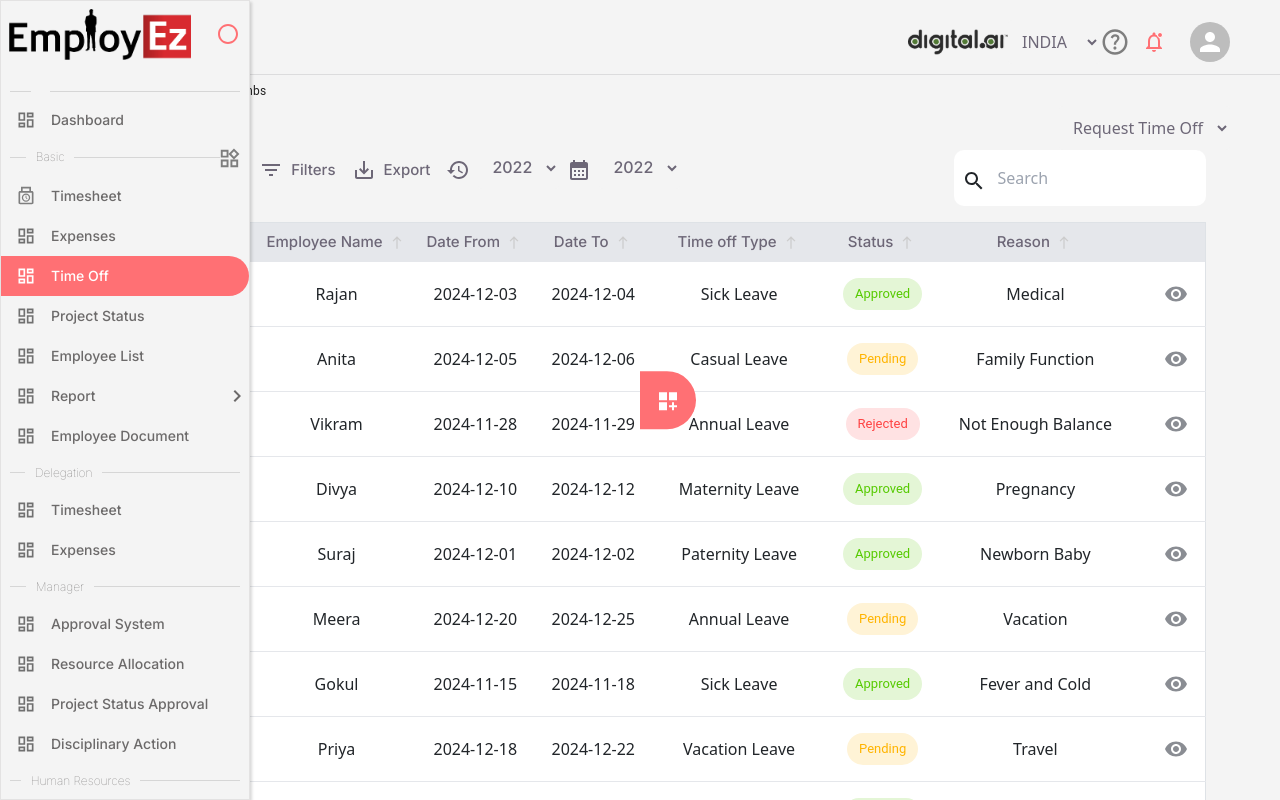
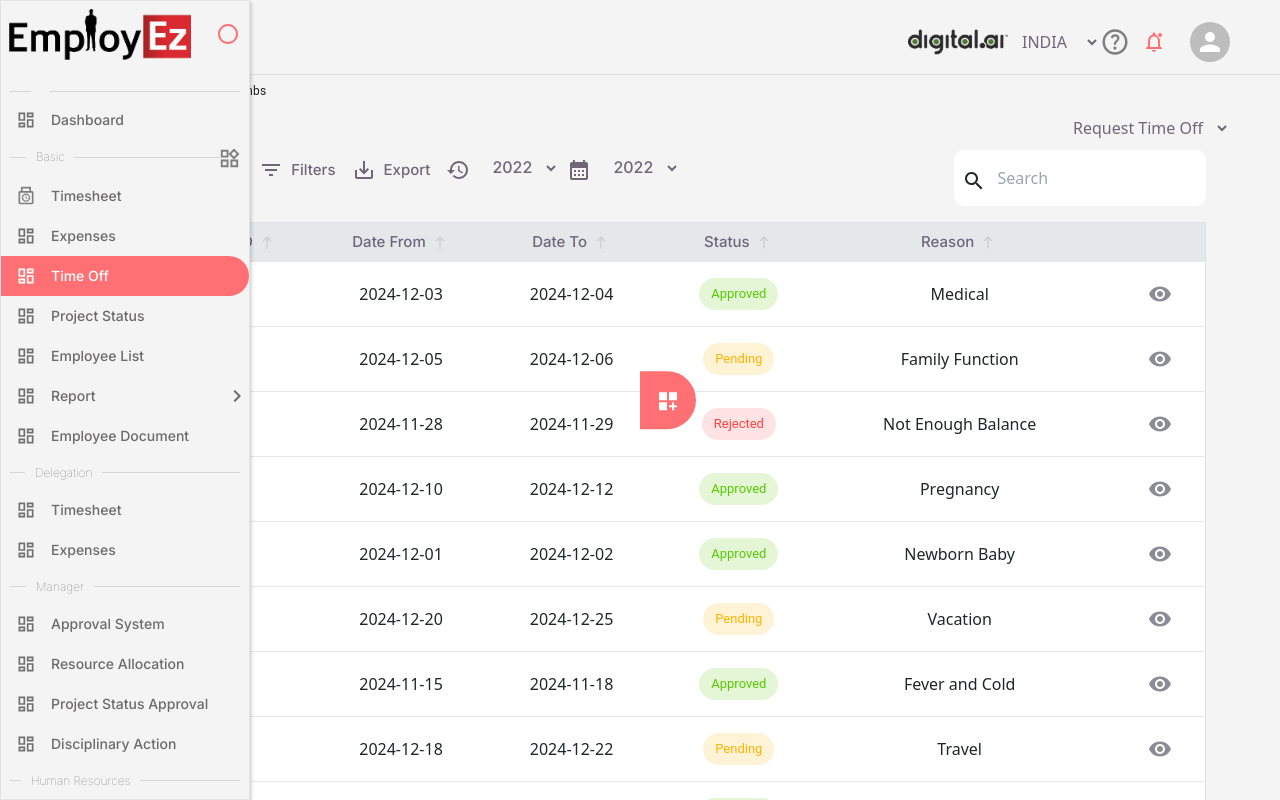
Before and after one commit to Praba31-1993/Employeez, a Next.js app: page /timeoff in a window 1280 px wide. Shown: the top 800 px of the page. Built offline with nearby package versions, Linux system fonts and the light colour scheme.

Commit message:
column login for grid table

```diff
--- a/app/reusableComponent/table/tablewithSort.tsx
+++ b/app/reusableComponent/table/tablewithSort.tsx
@@ -8,32 +8,34 @@ import ClickableChips from "../chips";
 interface Column {
   key: string;
   label: string;
+  checked: boolean; // Added checked property to the Column interface
 }
 
 interface TableProps {
   columns: Column[];
-  rows: any;
+  rows: Record<string, any>[]; // Ensures that rows is always an array of objects
   dataforicons: any;
 }
 
-const TableWithSort: React.FC<TableProps> = ({
-  columns,
-  rows,
-  dataforicons,
-}) => {
+const TableWithSort: React.FC<TableProps> = ({ columns, rows, dataforicons }) => {
   const [sortConfig, setSortConfig] = useState<{
     key: string;
     direction: "asc" | "desc";
   }>({
-    key: columns[0]?.key || "", // Set default sorting by the first column
+    key: "", // Set default sorting by the first column
     direction: "asc",
   });
 
-  const [data, setData] = useState<any>(rows);
+  const [data, setData] = useState<any[]>(rows || []);
+
+
+  // **Filter only checked columns**
+  const visibleColumns = columns?.filter(column => column.checked);
 
   // Effect to handle sorting based on sortConfig
   useEffect(() => {
-    const sortedData = [...rows].sort((a, b) => {
+    if (!Array.isArray(rows)) return; // Exit if rows is not an array
+    const sortedData = [...rows]?.sort((a, b) => {
       const aValue = a[sortConfig.key] ?? "";
       const bValue = b[sortConfig.key] ?? "";
 
@@ -43,7 +45,6 @@ const TableWithSort: React.FC<TableProps> = ({
           : bValue.localeCompare(aValue);
       }
 
-      // For numbers or other types, simple comparison
       if (aValue < bValue) return sortConfig.direction === "asc" ? -1 : 1;
       if (aValue > bValue) return sortConfig.direction === "asc" ? 1 : -1;
       return 0;
@@ -52,6 +53,7 @@ const TableWithSort: React.FC<TableProps> = ({
     setData(sortedData);
   }, [sortConfig, rows]);
 
+
   // Handle sorting when a column header is clicked
   const handleSort = (key: string) => {
     const newDirection =
@@ -59,24 +61,22 @@ const TableWithSort: React.FC<TableProps> = ({
     setSortConfig({ key, direction: newDirection });
   };
 
-  console.log("rows", rows);
-
   return (
     <table className="table-auto w-full border border-gray-300">
       <thead className="bg-gray-200">
         <tr>
-          {columns?.map((column) => (
+          {visibleColumns?.map((column) => (
             <th
-              key={column?.key}
+              key={column.key}
               className="p-2 text-center align-middle cursor-pointer heading2 textheader"
-              onClick={() => handleSort(column.key)}
+              onClick={() => handleSort(column?.key)}
             >
               <div className="flex items-center justify-center gap-1">
                 <span>{column.label === "Action" ? "" : column.label}</span>
 
-                {column?.label !== "Action" && (
+                {column.label !== "Action" && (
                   <div>
-                    {sortConfig?.key === column.key ? (
+                    {sortConfig.key === column.key ? (
                       sortConfig.direction === "asc" ? (
                         <NorthSharpIcon
                           fontSize="small"
@@ -106,27 +106,25 @@ const TableWithSort: React.FC<TableProps> = ({
       </thead>
 
       <tbody className="dashboardcard">
-        {data?.map((row: any, rowIndex: number) => (
+        {data?.map((row, rowIndex) => (
           <tr key={rowIndex} className="border-b border-gray-200">
-            {columns?.map((column) => (
+            {visibleColumns?.map((column) => (
               <td
-                key={column?.key}
-                className="p-3 text-center align-middle" // Consistent padding and vertical alignment for cells
+                key={column.key}
+                className="p-3 text-center align-middle"
               >
                 <div className="flex justify-center items-center gap-3">
                   {column.key === "status" ? (
-                    <ClickableChips label={row?.status} />
+                    <ClickableChips label={row[column.key]} />
                   ) : (
                     <p className="mb-0">
-                      {row[column?.key] !== null ? row[column.key] : ""}
+                      {row[column.key] !== null ? row[column.key] : ""}
                     </p>
                   )}
 
-                  {/* Check if the current column is the 'action' column */}
                   {column.key === "action" && (
                     <div className="flex gap-3">
                       <RemoveRedEyeIcon sx={{ color: "#8A8D93" }} />
-
                       {dataforicons === "Status" && (
                         <HighlightOffIcon sx={{ color: "#FF4C51" }} />
                       )}
--- a/app/timeoff/searchwithmenuitems.tsx
+++ b/app/timeoff/searchwithmenuitems.tsx
@@ -1,5 +1,5 @@
 "use client";
-import React from "react";
+import React, { useEffect, useState } from "react";
 import "./timeoff.css";
 
 import CalendarViewWeekIcon from "@mui/icons-material/CalendarViewWeek";
@@ -11,18 +11,25 @@ import DropdownComponent from "../reusableComponent/dropdown";
 import { year } from "../reusableComponent/JsonData";
 import search from "@/public/assets/img/search.svg";
 import ImageComponent from "../reusableComponent/image";
-import SearchIcon from '@mui/icons-material/Search';
+import SearchIcon from "@mui/icons-material/Search";
 import TableWithSort from "../reusableComponent/table/tablewithSort";
+import { Checkbox } from "@mui/material";
+import { relative } from "path";
 function Searchwithmenuitems() {
+  const [ShowColumns, setShowColumns] = useState<boolean>(false);
+  const [tableColumns, setTableColumns] = useState<any>();
+  const [tableRows, setTableRows] = useState<any>();
+  const [searchQuery, setSearchQuery] = useState<string>("");
+
   const columns = [
-    { key: "employeeID", label: "Employee ID" },
-    { key: "employeename", label: "Employee Name" },
-    { key: "date_from", label: "Date From" },
-    { key: "date_to", label: "Date To" },
-    { key: "time_off_type", label: "Time off Type" },
-    { key: "status", label: "Status" },
-    { key: "reason", label: "Reason" },
-    { key: "action", label: "Action" },
+    { id: 1, key: "employeeID", label: "Employee ID", checked: true },
+    { id: 2, key: "employeename", label: "Employee Name", checked: false },
+    { id: 3, key: "date_from", label: "Date From", checked: true },
+    { id: 4, key: "date_to", label: "Date To", checked: true },
+    { id: 5, key: "time_off_type", label: "Time off Type", checked: false },
+    { id: 6, key: "status", label: "Status", checked: true },
+    { id: 7, key: "reason", label: "Reason", checked: true },
+    { id: 8, key: "action", label: "Action", checked: true },
   ];
 
   const rows = [
@@ -228,16 +235,54 @@ function Searchwithmenuitems() {
     },
   ];
 
+  const handleChecked = (id: any) => {
+    const updatedColumns = tableColumns.map((columnsList: any) => {
+      if (columnsList.id === id) {
+        return {
+          ...columnsList,
+          checked: !columnsList.checked,
+        };
+      }
+      return columnsList;
+    });
+    setTableColumns(updatedColumns);
+  };
+
+  const handleSearch = (event: React.ChangeEvent<HTMLInputElement>) => {
+    const query = event.target.value.toLowerCase();
+    setSearchQuery(query);
+  };
+
+  useEffect(() => {
+    setTableColumns(columns);
+    setTableRows(rows);
+  }, []);
+
+  useEffect(() => {
+    if (searchQuery === "") {
+      setTableRows(rows);
+    } else {
+      const filteredRows = rows.filter((row: any) =>
+        Object.values(row).join(" ").toLowerCase().includes(searchQuery)
+      );
+      setTableRows(filteredRows);
+    }
+  }, [searchQuery]);
+
   return (
     <>
       <div className="container-fluid">
         <div className="row align-items-center">
           <div className="col-12 col-md-9">
             <ul className="d-flex flex-wrap gap-2 heading2 textheader cursorPointer">
-              <li className="d-flex align-items-center">
+              <li
+                className="d-flex align-items-center"
+                onClick={() => setShowColumns((prev) => !prev)}
+              >
                 <CalendarViewWeekIcon />
                 <span className="mx-2">Column</span>
               </li>
+
               <li className="d-flex align-items-center">
                 <FilterListIcon />
                 <span className="mx-2">Filters</span>
@@ -264,15 +309,60 @@ function Searchwithmenuitems() {
           <div className="col-12 col-md-3 mt-3 mt-md-0">
             <div className="d-flex gap-1 searchbar p-2 align-items-center">
               <div className="mt-1">
-                <SearchIcon/>
+                <SearchIcon />
               </div>
-              <input type="text" placeholder="Search" className="p-2 w-100" />
+              <input
+                type="text"
+                placeholder="Search"
+                className="p-2 w-100"
+                value={searchQuery}
+                onChange={handleSearch}
+              />
             </div>
           </div>
         </div>
+
+        <div className="">
+          {ShowColumns && (
+            <div
+              className="dashboardcard"
+              style={{
+                padding: "10px",
+                position: "absolute",
+                top: "17em",
+                width: "30%",
+              }}
+            >
+              <div
+                className="d-flex gap-1  p-2 align-items-center"
+                style={{ border: "1px solid blue" }}
+              >
+                <div className="mt-1">
+                  <SearchIcon />
+                </div>
+                <input type="text" placeholder="Search" className="p-2 w-100" />
+              </div>
+
+              {tableColumns?.map((columnList: any) => (
+                <div className="checkboxwithList">
+                  <Checkbox
+                    checked={columnList?.checked}
+                    onChange={() => handleChecked(columnList?.id)}
+                  />{" "}
+                  <span>{columnList?.key}</span>
+                </div>
+              ))}
+            </div>
+          )}
+        </div>
+
         <div className="row mt-3">
           <div className="col-12">
-          <TableWithSort columns={columns} rows={rows} dataforicons={false}/>
+            <TableWithSort
+              columns={tableColumns}
+              rows={tableRows}
+              dataforicons={false}
+            />
           </div>
         </div>
       </div>
--- a/app/timeoff/timeoffstatus.tsx
+++ b/app/timeoff/timeoffstatus.tsx
@@ -8,14 +8,14 @@ interface RowData {
   status: string;
 }
 
-const Timeoffstatus = ({statusHistory}:any) => {
+const Timeoffstatus = ({ statusHistory }: any) => {
   const columns = [
-    { key: "date_from", label: "Date From" },
-    { key: "date_to", label: "Date To" },
-    { key: "time_off_type", label: "Time off Type" },
-    { key: "status", label: "Status" },
-    { key: "reason", label: "Reason" },
-    { key: "action", label: "Action" },
+    { id: 1, key: "date_from", label: "Date From", checked: true },
+    { id: 2, key: "date_to", label: "Date To", checked: true },
+    { id: 3, key: "time_off_type", label: "Time off Type", checked: true },
+    { id: 4, key: "status", label: "Status", checked: true },
+    { id: 5, key: "reason", label: "Reason", checked: true },
+    { id: 6, key: "action", label: "Action", checked: true },
   ];
 
   const rows = [
@@ -63,7 +63,11 @@ const Timeoffstatus = ({statusHistory}:any) => {
 
   return (
     <>
-      <TableWithSort columns={columns} rows={rows} dataforicons={statusHistory}/>
+      <TableWithSort
+        columns={columns}
+        rows={rows}
+        dataforicons={statusHistory}
+      />
     </>
   );
 };
```
Also changed, not shown: app/dashboard/components/profilescard.tsx (+54 -22 lines).
